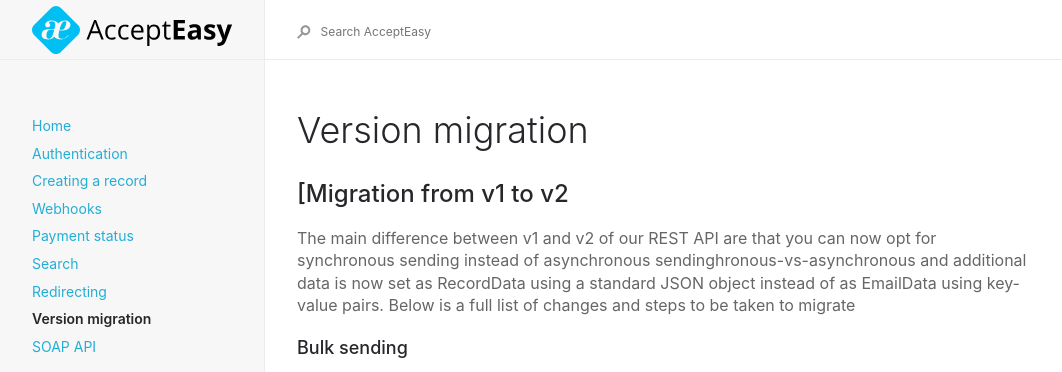
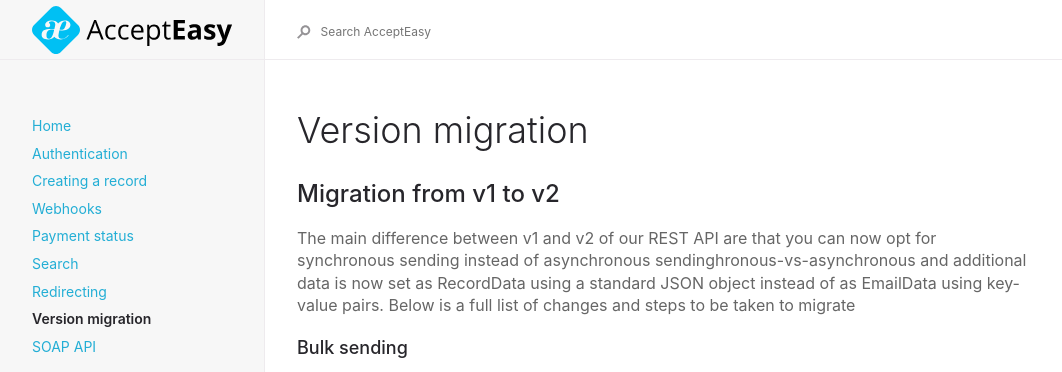
Before and after one commit to AcceptEmail/apidocs, a Jekyll site: the page built from docs/version-migration.md, in a window 1280 px wide. Shown: the top 372 px of the page, without its empty margins (91-1153 px from the left). Built offline with Jekyll 4.4.1, drawn with Linux system fonts in a browser that asks for light colours.

```diff
--- a/docs/version-migration.md
+++ b/docs/version-migration.md
@@ -7,7 +7,7 @@ nav_order: 8
 # Version migration
 {: .no_toc }
 
-## [Migration from v1 to v2
+## Migration from v1 to v2
 
 The main difference between v1 and v2 of our REST API are that you can now opt for synchronous sending instead of asynchronous sendinghronous-vs-asynchronous and additional data is now set as RecordData using a standard JSON object instead of as EmailData using key-value pairs.
 Below is a full list of changes and steps to be taken to migrate
```
